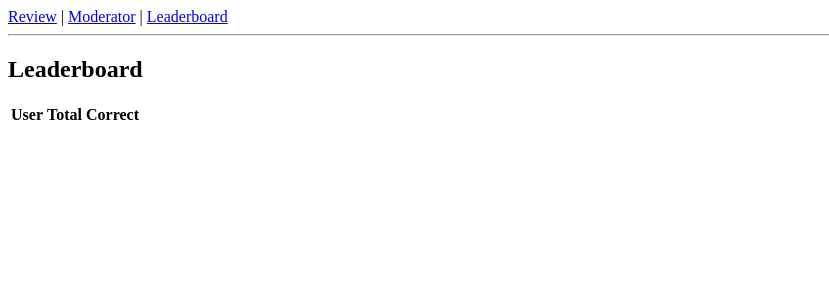
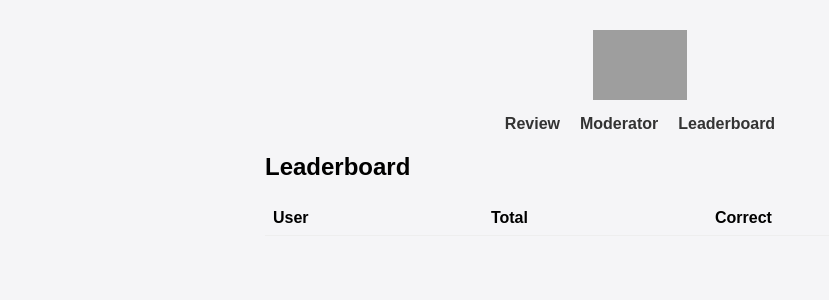
Before and after one commit to sn3rd/bifrost, a Flask app: page /leaderboard in a window 1280 px wide. Shown: the top 300 px of the page, without its empty margins (0-829 px from the left). Run offline with Flask 3, Linux system fonts and the light colour scheme; data that the repository does not hold is empty; grey boxes are pictures that could not be loaded.

Commit message:
Add a more familiar interface Add a logo

```diff
--- a/templates/base.html
+++ b/templates/base.html
@@ -1,17 +1,129 @@
 <!DOCTYPE html>
 <html>
 <head>
-    <title>Launchpad Spam Review</title>
+    <title>Launchpad Moderation</title>
+
+    <style>
+        body {
+            margin: 0;
+            font-family: Arial, sans-serif;
+            background: #f5f5f7;
+            display: flex;
+            justify-content: center;
+        }
+
+        .container {
+            width: 100%;
+            max-width: 750px;
+            padding: 20px;
+        }
+
+        /* ===== LOGO (CENTERED) ===== */
+        .logo {
+            display: flex;
+            justify-content: center;
+            margin: 10px 0 15px 0;
+        }
+
+        .logo img {
+            height: 70px;   /* MODERATE SIZE */
+            object-fit: contain;
+        }
+
+        /* ===== NAV ===== */
+        .nav {
+            display: flex;
+            justify-content: center;
+            gap: 20px;
+            margin-bottom: 20px;
+        }
+
+        .nav a {
+            text-decoration: none;
+            font-weight: bold;
+            color: #333;
+        }
+
+        /* ===== CARD ===== */
+        .card {
+            background: white;
+            border-radius: 18px;
+            box-shadow: 0 10px 25px rgba(0,0,0,0.08);
+            padding: 16px;
+        }
+
+        .title {
+            font-size: 18px;
+            font-weight: bold;
+            white-space: nowrap;
+            overflow: hidden;
+            text-overflow: ellipsis;
+        }
+
+        .meta {
+            font-size: 12px;
+            color: #888;
+            margin-top: 6px;
+        }
+
+        .body {
+            margin-top: 12px;
+            font-size: 14px;
+            color: #222;
+            line-height: 1.5;
+            white-space: pre-wrap; /* IMPORTANT: no truncation */
+        }
+
+        /* ===== ACTION BUTTONS ===== */
+        .actions {
+            display: flex;
+            gap: 10px;
+            margin-bottom: 12px;
+        }
+
+        button {
+            flex: 1;
+            padding: 12px;
+            border: none;
+            border-radius: 12px;
+            font-weight: bold;
+            cursor: pointer;
+        }
+
+        .spam { background: #ff3b30; color: white; }
+        .unsure { background: #ffcc00; color: black; }
+        .ham { background: #34c759; color: white; }
+
+        table {
+            width: 100%;
+            margin-top: 12px;
+            border-collapse: collapse;
+        }
+
+        th, td {
+            text-align: left;
+            padding: 8px;
+            border-bottom: 1px solid #eee;
+        }
+    </style>
 </head>
+
 <body>
+<div class="container">
 
-<a href="/review">Review</a> |
-<a href="/moderator">Moderator</a> |
-<a href="/leaderboard">Leaderboard</a>
+    <!-- CENTERED LOGO -->
+    <div class="logo">
+        <img src="/static/img/bifrost.png" alt="Bifrost">
+    </div>
 
-<hr>
+    <!-- NAVIGATION -->
+    <div class="nav">
+        <a href="/review">Review</a>
+        <a href="/moderator">Moderator</a>
+        <a href="/leaderboard">Leaderboard</a>
+    </div>
 
-{% block content %}{% endblock %}
-
+    {% block content %}{% endblock %}
+</div>
 </body>
 </html>
```
Also changed, not shown: templates/moderator.html (+36 -18 lines), templates/review.html (+19 -29 lines), static/img/bifrost_small.png (renamed from img/bifrost_small.png), templates/leaderboard.html (indentation only), 1 other file.
